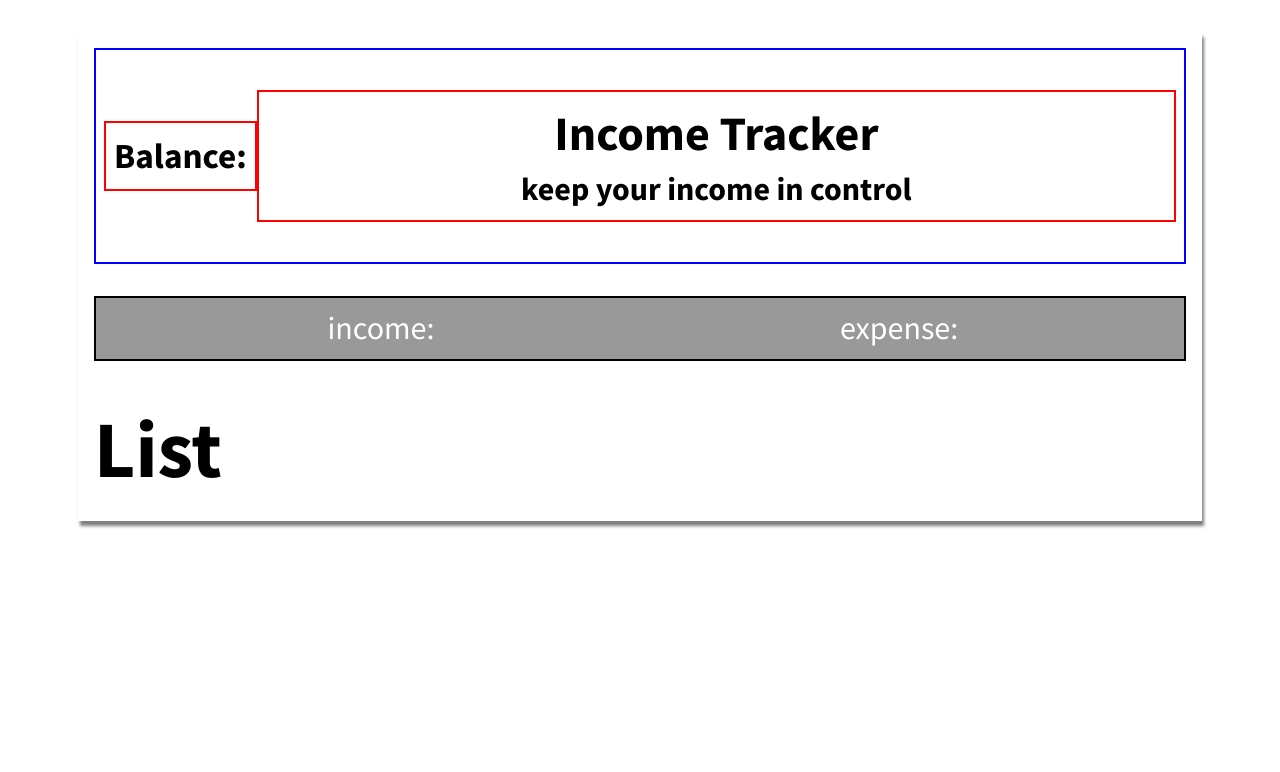
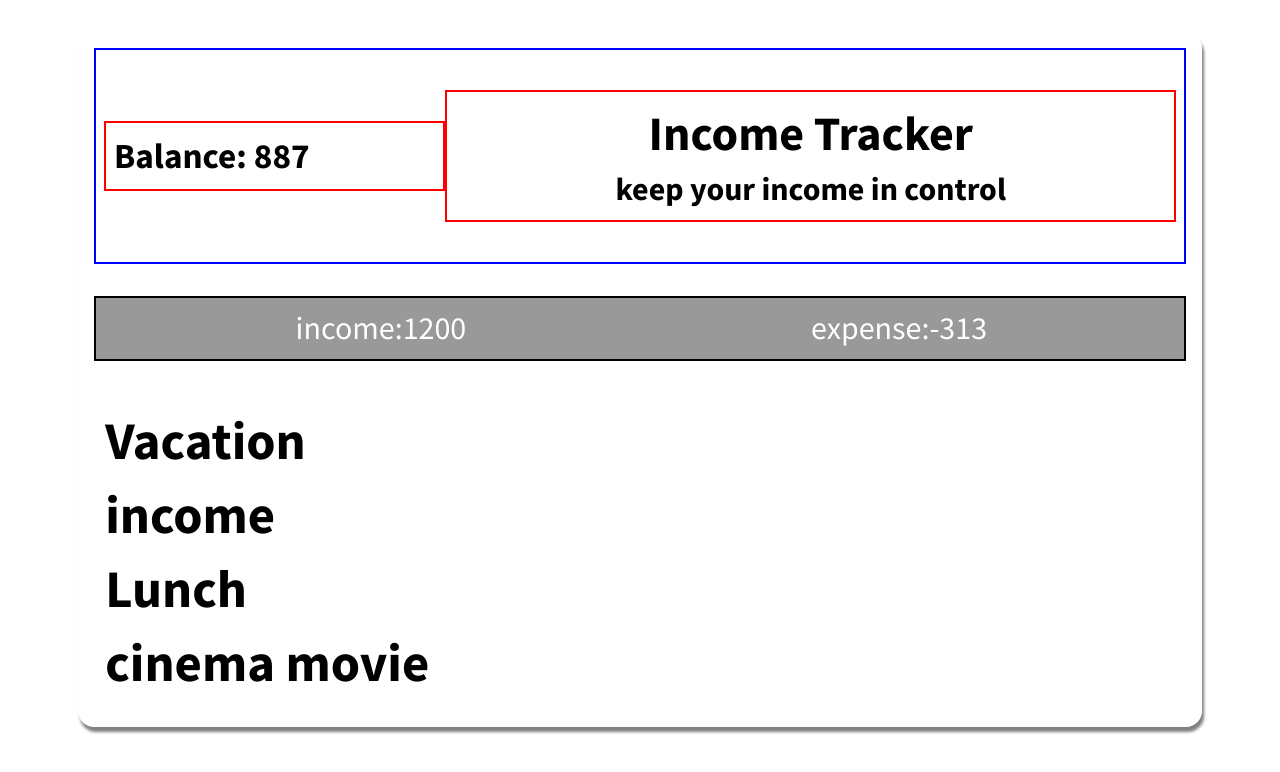
Before and after one commit to masiucd/Next-js-docker, a React (Create React App) app: page / in a window 1280 px wide. Shown: the top 772 px of the page. Built offline with nearby package versions, Linux system fonts and the light colour scheme.

Commit message:
transactions

```diff
--- a/src/components/expenseTracker/Balance.tsx
+++ b/src/components/expenseTracker/Balance.tsx
@@ -1,18 +1,29 @@
 import * as React from 'react';
+import { connect } from 'react-redux';
 import { StyleBalanceWrapper } from './Styled.Parts';
+import { AppState } from '../../redux';
+import { selectCalculateBalance } from '../../redux/expenseCalculator/expense.selector';
+
 
 interface P {
-
+  currentBalance: number;
 }
 
-const Balance: React.FC<P> = () => {
-  let a;
-  return (
-    <StyleBalanceWrapper>
+const Balance: React.FC<P> = ({ currentBalance }) => (
+  <StyleBalanceWrapper>
+    {' '}
+    <h3>
       {' '}
-      <h3> Balance: </h3>
+      Balance:
       {' '}
-    </StyleBalanceWrapper>
-  );
-};
-export default Balance;
+      {currentBalance}
+      {' '}
+    </h3>
+    {' '}
+  </StyleBalanceWrapper>
+);
+
+const mapStateToProps = (state: AppState) => ({
+  currentBalance: selectCalculateBalance(state),
+});
+export default connect(mapStateToProps)(Balance);
--- a/src/components/expenseTracker/ExpenseTracker.tsx
+++ b/src/components/expenseTracker/ExpenseTracker.tsx
@@ -1,16 +1,24 @@
+/* eslint-disable react/prop-types */
+/* eslint-disable no-shadow */
+/* eslint-disable import/extensions */
 import * as React from 'react';
+import { connect } from 'react-redux';
 import Title from '../styled/layout/title/Title';
 import Balance from './Balance';
 import IncomeExpense from './IncomeExpense';
 import List from './list/List';
 import { StyleHeader, StyleIncomeExpWrapper } from './Styled.Parts';
+import { getExpenses } from '../../redux/expenseCalculator/expense.actions';
 
 interface P {
-
+  getExpenses: () => void;
 }
 
-const ExpenseTracker: React.FC<P> = () => {
-  let a;
+const ExpenseTracker: React.FC<P> = ({ getExpenses }) => {
+  React.useEffect(() => {
+    getExpenses();
+  }, []);
+
   return (
     <StyleIncomeExpWrapper>
       <StyleHeader>
@@ -22,4 +30,6 @@ const ExpenseTracker: React.FC<P> = () => {
     </StyleIncomeExpWrapper>
   );
 };
-export default ExpenseTracker;
+
+
+export default connect(null, { getExpenses })(ExpenseTracker);
--- a/src/components/expenseTracker/IncomeExpense.tsx
+++ b/src/components/expenseTracker/IncomeExpense.tsx
@@ -1,17 +1,36 @@
 import * as React from 'react';
+import { connect } from 'react-redux';
 import { StyleExpenseVsBalance } from './Styled.Parts';
+import { AppState } from '../../redux';
+import { selectCalculateIncome, selectCalculateExpense } from '../../redux/expenseCalculator/expense.selector';
+
 
 interface P {
-
+  income: number;
+  expense: number;
 }
 
-const IncomeExpense: React.FC<P> = () => {
-  let a;
-  return (
-    <StyleExpenseVsBalance>
-      <div className="income"><span>income:</span></div>
-      <div className="expense"><span>expense:</span></div>
-    </StyleExpenseVsBalance>
-  );
-};
-export default IncomeExpense;
+const IncomeExpense: React.FC<P> = ({ income, expense }) => (
+  <StyleExpenseVsBalance>
+    <div className="income">
+      <span>
+        income:
+        {income}
+      </span>
+    </div>
+    <div className="expense">
+      <span>
+        expense:
+        {expense}
+      </span>
+    </div>
+  </StyleExpenseVsBalance>
+);
+
+
+const mapStateToProps = (state: AppState) => ({
+  income: selectCalculateIncome(state),
+  expense: selectCalculateExpense(state),
+});
+
+export default connect(mapStateToProps)(IncomeExpense);
--- a/src/components/expenseTracker/Styled.Parts.tsx
+++ b/src/components/expenseTracker/Styled.Parts.tsx
@@ -9,6 +9,7 @@ export const StyleIncomeExpWrapper = styled.div`
   width: 100%;
   padding: 1rem;
   box-shadow: ${(props) => props.theme.shadow.lightShadow};
+  border-radius: 1rem;
 `;
 
 
@@ -23,6 +24,12 @@ export const StyleHeader = styled.div`
   padding: .5rem;
   @media(min-width:900px){
     flex-direction: row;
+  }
+  div{
+    width: 35%;
+  }
+  section{
+    width: 75%;
   }
 `;
 
--- a/src/components/expenseTracker/list/List.tsx
+++ b/src/components/expenseTracker/list/List.tsx
@@ -1,17 +1,26 @@
 import * as React from 'react';
+import { connect } from 'react-redux';
+import { ListWrapper } from './Styles.List';
+import { AppState } from '../../../redux';
+import { getExpenseData } from '../../../redux/expenseCalculator/expense.selector';
+import { IExpenseData } from '../../../utils/expenseData';
+import ListItem from './ListItem';
+
 
 interface P {
-
+  expenses: IExpenseData[];
 }
 
-const List: React.FC<P> = () => {
-  let a;
-  return (
-    <div>
-      {' '}
-      <h1> List </h1>
-      {' '}
-    </div>
-  );
-};
-export default List;
+const List: React.FC<P> = ({ expenses }) => (
+  <ListWrapper>
+    {expenses.map((x) => <ListItem key={x.id} item={x} />)}
+  </ListWrapper>
+);
+
+
+const mapStateToProps = (state: AppState) => ({
+  expenses: getExpenseData(state),
+});
+
+
+export default connect(mapStateToProps)(List);
--- /dev/null
+++ b/src/components/expenseTracker/list/ListItem.tsx
@@ -0,0 +1,22 @@
+import * as React from 'react';
+import { IExpenseData } from '../../../utils/expenseData';
+
+interface P {
+  item: IExpenseData;
+}
+
+const ListItem: React.FC<P> = ({ item }) => {
+  const { id, title, amount } = item;
+  return (
+    <div>
+      {' '}
+      <h4>
+        {' '}
+        {title}
+        {' '}
+      </h4>
+      {' '}
+    </div>
+  );
+};
+export default ListItem;
--- /dev/null
+++ b/src/components/expenseTracker/list/Styles.List.tsx
@@ -0,0 +1,6 @@
+import styled from 'styled-components';
+
+
+export const ListWrapper = styled.div`
+  padding: .7rem;
+`;
--- /dev/null
+++ b/src/redux/expenseCalculator/expense.actions.ts
@@ -0,0 +1,13 @@
+import { ActionTypesIncome, GetTransactionAction, RemoveTransactionAction } from './expense.types';
+import expenseData from '../../utils/expenseData';
+
+
+export const getExpenses = (): GetTransactionAction => ({
+  type: ActionTypesIncome.GET_TRANSACTIONS,
+  payload: expenseData,
+});
+
+export const deleteExpenses = (id: string): RemoveTransactionAction => ({
+  type: ActionTypesIncome.DELETE_TRANSACTION,
+  payload: id,
+});
--- a/src/redux/expenseCalculator/expense.reducer.ts
+++ b/src/redux/expenseCalculator/expense.reducer.ts
@@ -12,7 +12,8 @@ export default (state: IExpenseState = initialState, action: ExpenseActionType)
     case ActionTypesIncome.GET_TRANSACTIONS:
       return {
         ...state,
-        transactions: [state.transactions, action.payload],
+        transactions: action.payload,
+        // transactions: [...state.transactions, action.payload],
       };
     default:
       return state;
--- /dev/null
+++ b/src/redux/expenseCalculator/expense.selector.ts
@@ -0,0 +1,39 @@
+import { createSelector } from 'reselect';
+import { AppState } from '..';
+import { IExpenseState } from './expense.types';
+
+
+const selectExpenseState = (state: AppState) => state.expenseTracker;
+
+
+export const getExpenseData = createSelector(
+  [selectExpenseState],
+  (state: IExpenseState) => state.transactions,
+);
+
+
+export const selectCurrentExpense = createSelector(
+  [selectExpenseState],
+  (state: IExpenseState) => state.current,
+);
+
+
+export const selectCalculateBalance = createSelector(
+  [selectExpenseState],
+  (state: IExpenseState) => state.transactions.reduce((acc, cur) => Math.floor(acc + cur.amount), 0),
+);
+
+export const selectCalculateExpense = createSelector(
+  [selectExpenseState],
+  (incomeState: IExpenseState) => incomeState.transactions.map(
+    (x) => (x.amount < 0 ? x.amount : 0),
+  ).reduce((acc, exp) => acc + exp, 0),
+);
+
+
+export const selectCalculateIncome = createSelector(
+  [selectExpenseState],
+  (incomeState: IExpenseState) => incomeState.transactions.map(
+    (x) => (x.amount > 0 ? x.amount : 0),
+  ).reduce((acc, income) => acc + income, 0),
+);
--- a/src/utils/expenseData.ts
+++ b/src/utils/expenseData.ts
@@ -1,5 +1,5 @@
 /* eslint-disable @typescript-eslint/interface-name-prefix */
-import uuid from 'uuid/v4';
+import uuid from 'uuid';
 
 export interface IExpenseData {
   id: string;
@@ -10,22 +10,23 @@ export interface IExpenseData {
 
 const expenseData: IExpenseData[] = [
   {
-    id: uuid(),
+    // id: uuid,
+    id: 'lo21212!!@@@1',
     title: 'Vacation',
     amount: -300,
   },
   {
-    id: uuid(),
+    id: 'losda@#12',
     title: 'income',
     amount: +1200,
   },
   {
-    id: uuid(),
+    id: 'apa3@@@1122',
     title: 'Lunch',
     amount: -5,
   },
   {
-    id: uuid(),
+    id: 's231232100sa',
     title: 'cinema movie',
     amount: -8,
   },
```
